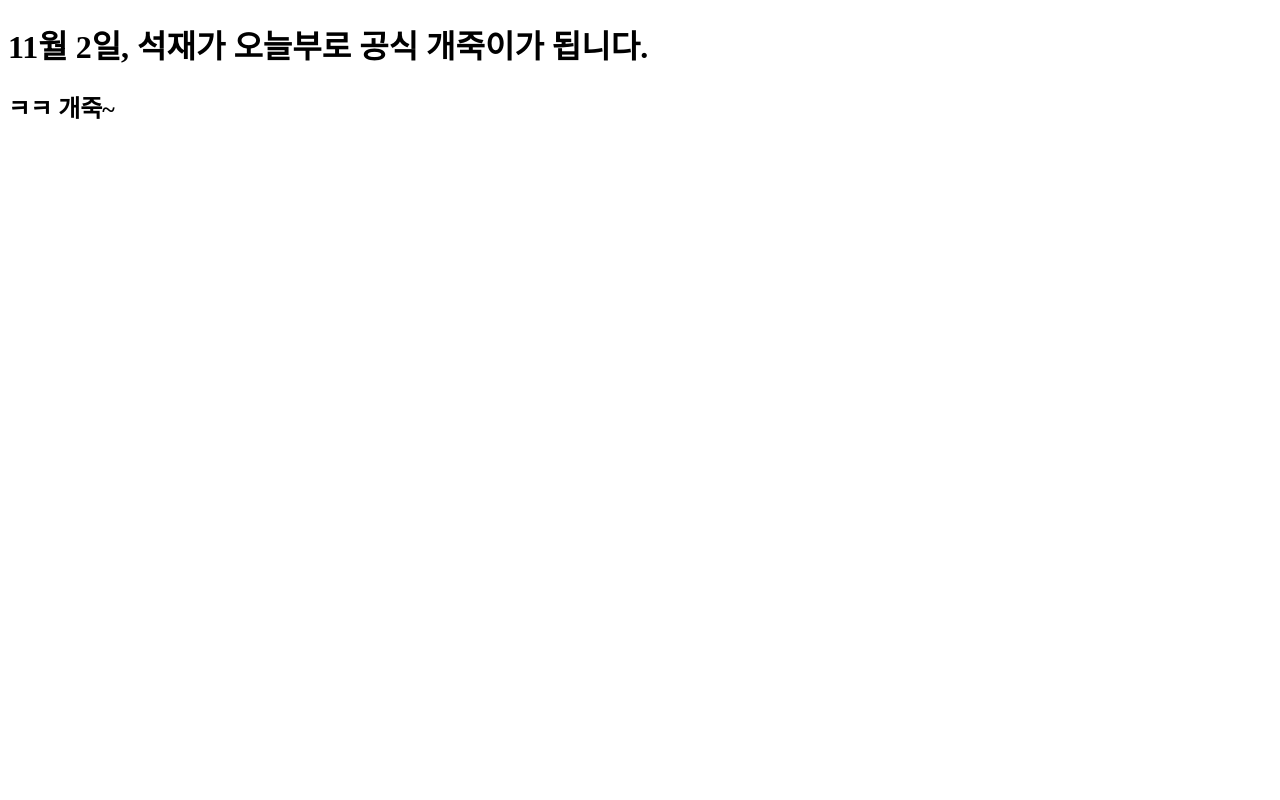
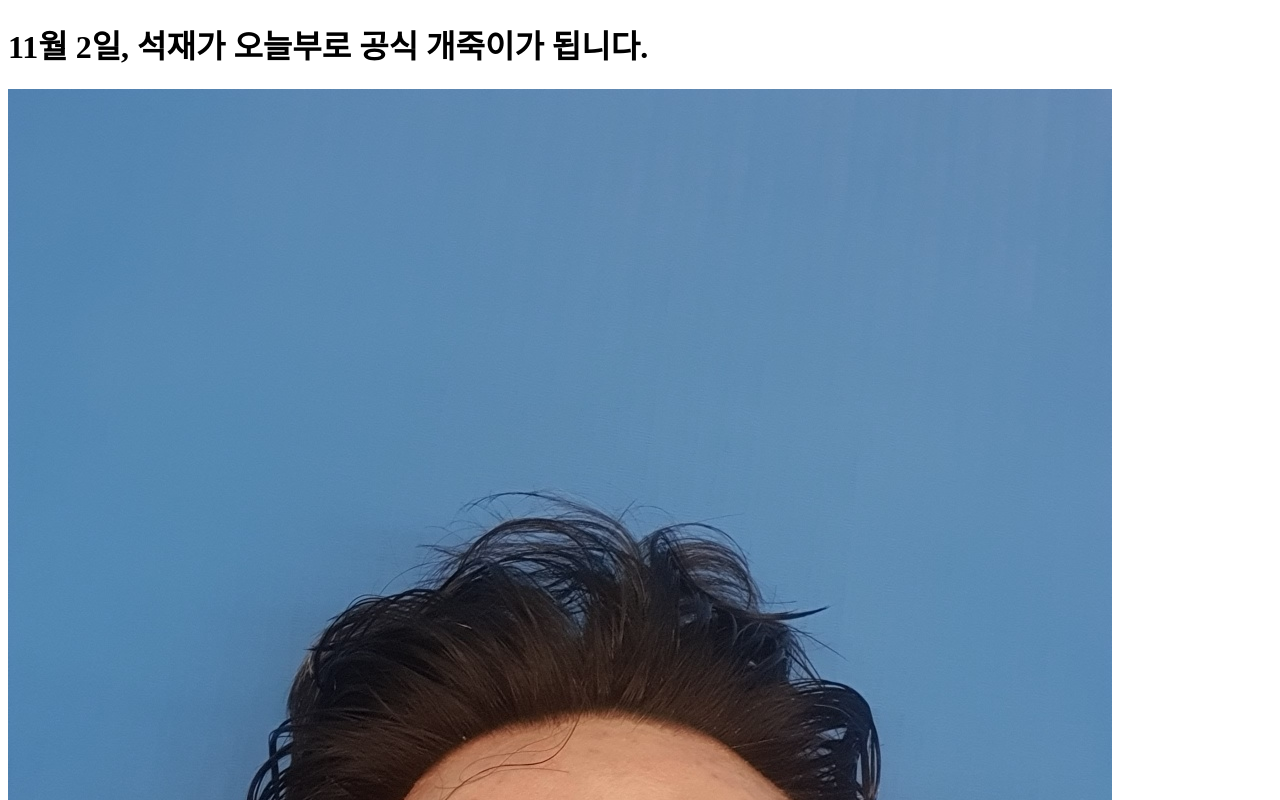
Before and after one commit to newStarTak/newStarTak.github.io, a plain HTML site: page index.html in a window 1280 px wide. Shown: the top 800 px of the page. Drawn offline with Linux system fonts and the light colour scheme.

Commit message:
Update index.html

```diff
--- a/index.html
+++ b/index.html
@@ -11,6 +11,9 @@
     <h1>
         11월 2일, 석재가 오늘부로 공식 개죽이가 됩니다.
     </h1>
+
+    <img src="sjgj.jpg">
+
     <h2>
         ㅋㅋ 개죽~
     </h2>
```
